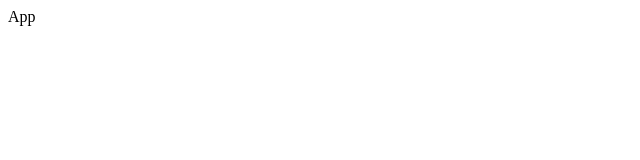
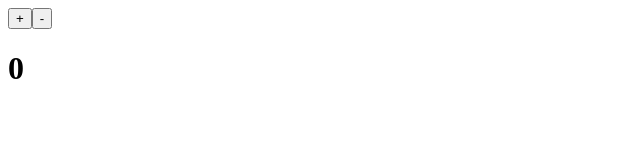
Before and after one commit to steamnp/bfd42, a React (Vite) app: page / in a window 1280 px wide. Shown: the top 160 px of the page, without its empty margins (0-640 px from the left). Built offline with nearby package versions, Linux system fonts and the light colour scheme.

Commit message:
increment and decrement button with reducer

```diff
--- a/src/app.tsx
+++ b/src/app.tsx
@@ -1,10 +1,17 @@
-import { useSelector } from "react-redux";
+import { useDispatch, useSelector } from "react-redux";
+import { increment, decrement } from "./redux/reducer/user";
 
 function App() {
   const output = useSelector((state) => state);
-  console.log(output);
+  const dispatch = useDispatch();
 
-  return <div>App</div>;
+  return (
+    <>
+      <button onClick={() => dispatch(increment())}>+</button>
+      <button onClick={() => dispatch(decrement())}>-</button>
+      <h1>{output.user}</h1>
+    </>
+  );
 }
 
 export default App;
--- a/src/redux/reducer/user.ts
+++ b/src/redux/reducer/user.ts
@@ -2,12 +2,12 @@ import { createSlice } from "@reduxjs/toolkit";
 
 export const userSlice = createSlice({
   name: "user",
-  initialState: [{ name: "user 1" }, { name: "name 2" }],
+  initialState: 0,
   reducers: {
-    login: () => {},
-    logout: () => {},
+    increment: (state) => +1,
+    decrement: (state) => -1,
   },
 });
 
-export const { login, logout } = userSlice.actions;
+export const { increment, decrement } = userSlice.actions;
 export default userSlice.reducer;
```
